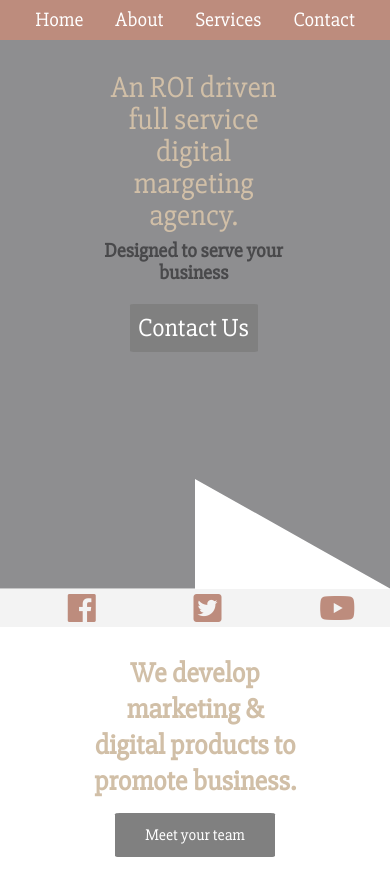
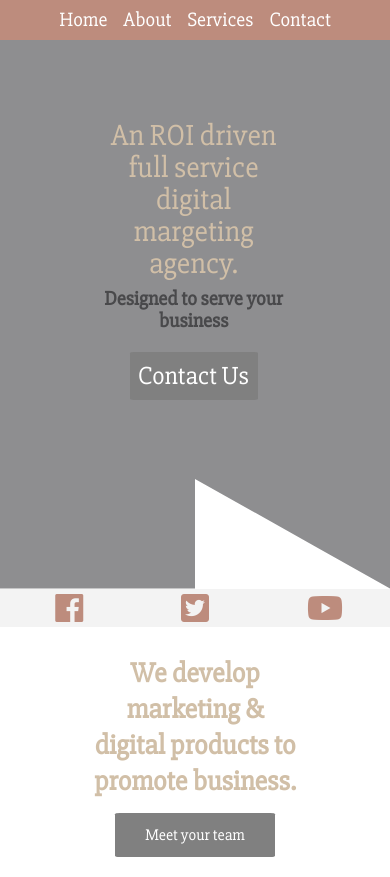
Before and after one commit to ndubs18/digitalMarketing, a website: page index.html in a window 390 px wide. Shown: the top 877 px of the page. Drawn offline with nearby package versions, Linux system fonts and the light colour scheme.

Commit message:
styles fix

```diff
--- a/styles.css
+++ b/styles.css
@@ -729,6 +729,10 @@ footer p {color:white;
 
     }
 
+    .container__two .media__links a {
+        padding-left: .25px;
+    }
+
     .media__links i { margin: 0 2rem;
 
 
@@ -738,8 +742,6 @@ footer p {color:white;
     .media__links a{
         width: 33.3%;
         text-align: center;
-
-
 
     }
 
@@ -760,7 +762,7 @@ footer p {color:white;
         left:0;
         text-align: center;
         margin: 0 auto;
-        top: 6.75rem;
+        top: 6.25rem;
 
     }
 
@@ -839,14 +841,11 @@ footer p {color:white;
 
     .caption{ text-align: center }
 
-    .navbaR ul {
-        width: auto;
-    }
 
 
-    .navbaR ul li {
-        margin: 0 1rem;
-    }
+   .navbaR ul li {
+       margin: 0 1rem;
+   }
 
     button {
         height: 50px;
@@ -872,8 +871,12 @@ footer p {color:white;
         width: auto;
     }
 
+    .navbaR ul li {
+        margin: 0 .5rem;
+    }
+
     .headCap{
-        top: 2rem;
+        top: 5rem;
     }
     .contactUsModal{
         height: 100%;
@@ -894,7 +897,7 @@ footer p {color:white;
 
 @media only screen and (max-width: 376px) and (max-height: 813px) {
     .headCap{
-        top: 7.75rem;
+        top: 6.75rem;
         width: 14rem
     }
 }
```
